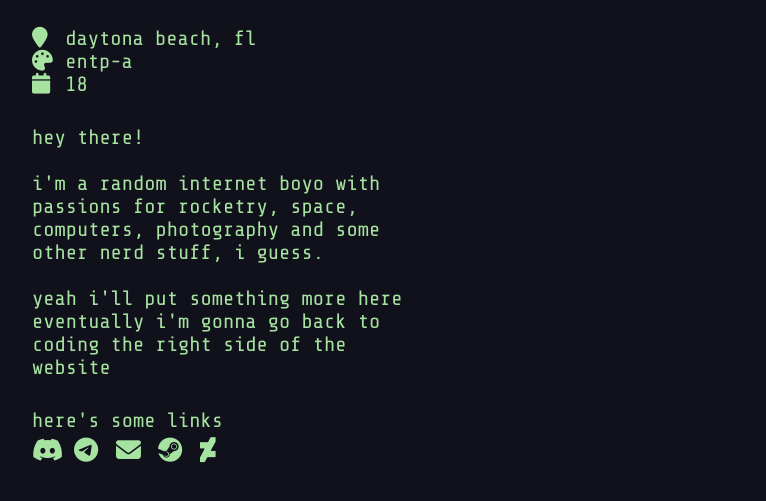
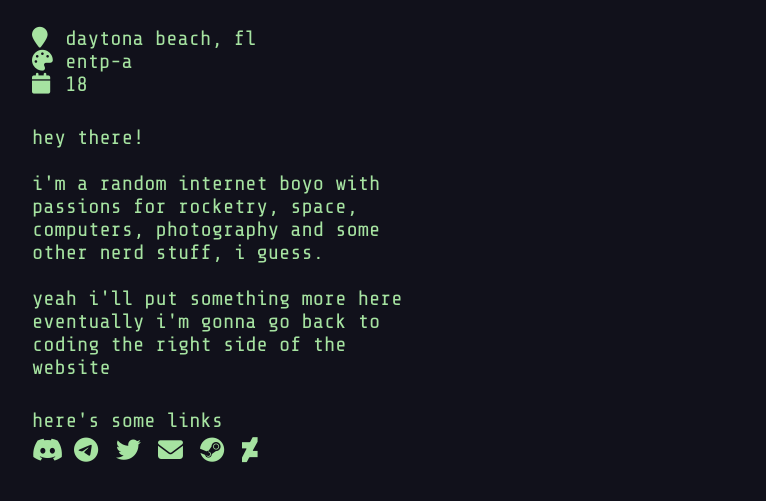
Before and after one commit to victoneux/victoneux.github.io, a plain HTML site: page index.html in a window 1280 px wide. Shown: the part 153-654 px from the top of the page, without its empty margins (224-990 px from the left). Drawn offline with nearby package versions, Linux system fonts and the light colour scheme.

Commit message:
add twitter link

```diff
--- a/index.html
+++ b/index.html
@@ -58,6 +58,7 @@
           <div id="links_icons">
             <a href="https://discordapp.com/users/742193269655601272"><i class="fa-brands fa-discord info_icons"></i></a>
             <a href="https://t.me/victoneux"><i class="fa-brands fa-telegram info_icons"></i></a>
+	    <a href="https://twitter.com/Victoneux"><i class="fa-brands fa-twitter info_icons"></i></a>
             <a href="mailto:boi@victoneux.gay"><i class="fa-solid fa-envelope info_icons"></i></a>
             <a href="https://steamcommunity.com/id/victoneux/"><i class="fa-brands fa-steam info_icons"></i></a>
             <a href="https://www.deviantart.com/victoneux"><i class="fa-brands fa-deviantart info_icons"></i></a>
```
